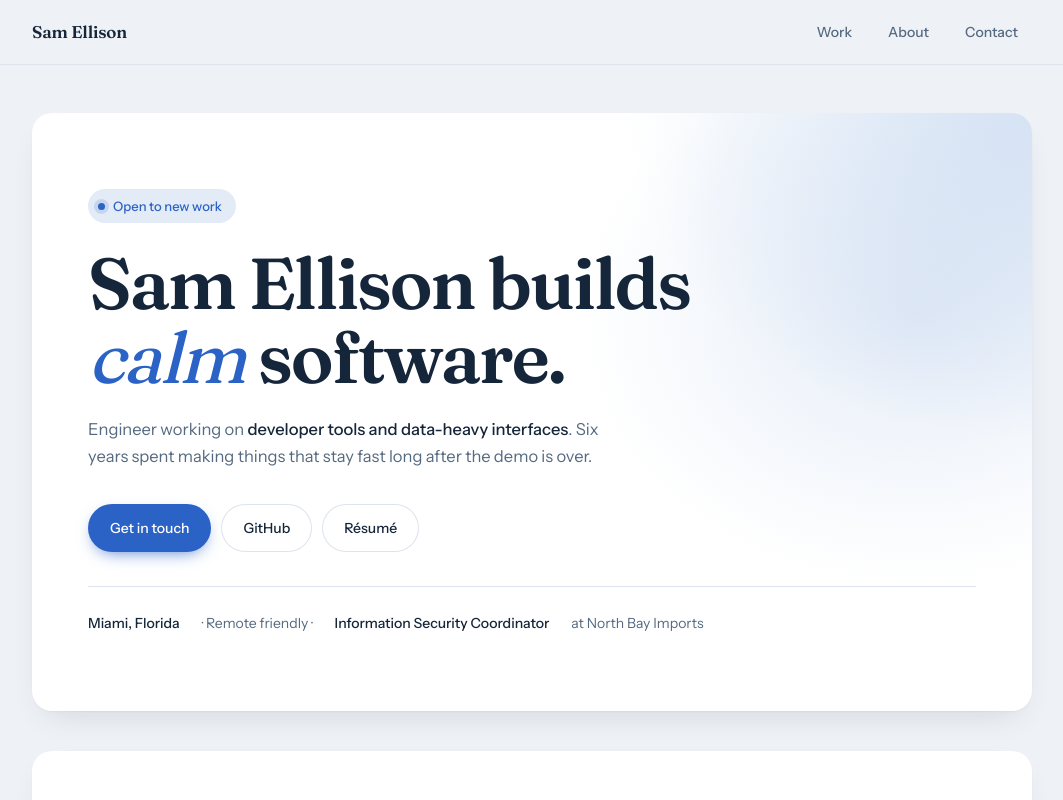
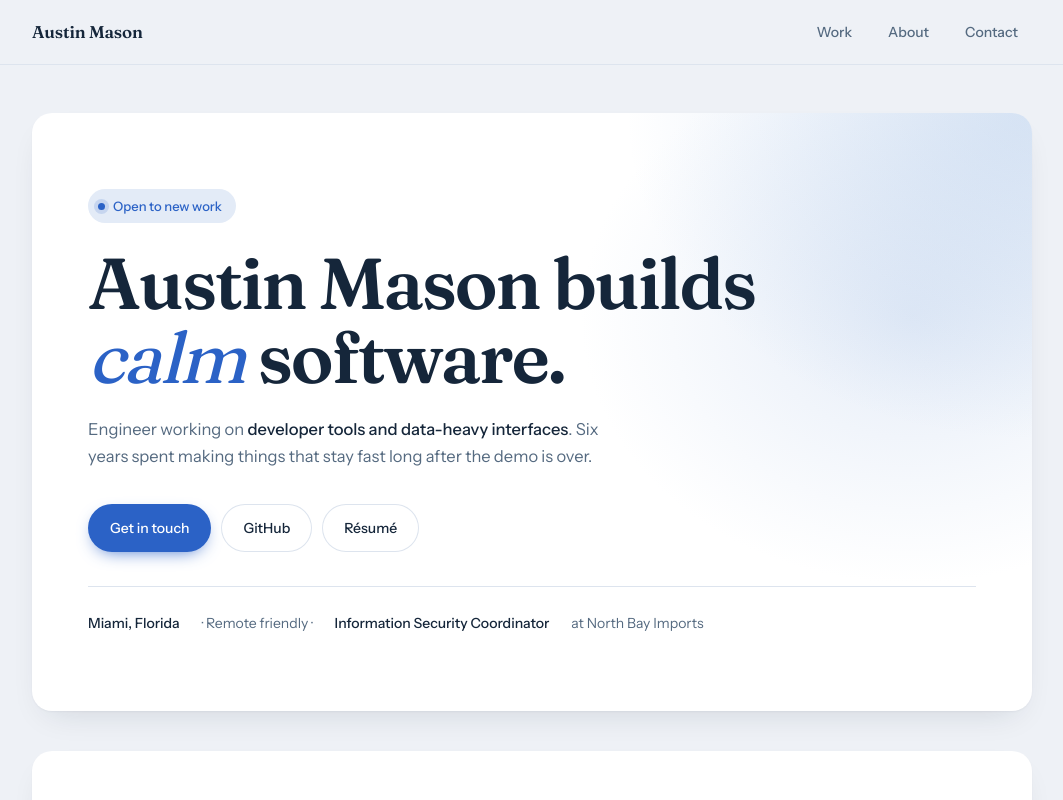
Before and after one commit to AustinM15/AustinM15.github.io, a plain HTML site: page index.html in a window 1280 px wide. Shown: the top 800 px of the page, without its empty margins (108-1171 px from the left). Drawn offline with Linux system fonts and the light colour scheme.

Commit message:
Update index.html

```diff
--- a/index.html
+++ b/index.html
@@ -190,7 +190,7 @@ footer .wrap{display:flex;flex-wrap:wrap;gap:10px;justify-content:space-between;
 
 <header class="bar">
   <div class="wrap">
-    <a class="mark" href="#top">Sam Ellison</a>
+    <a class="mark" href="#top">Austin Mason</a>
     <nav>
       <a href="#work">Work</a>
       <a href="#about">About</a>
@@ -207,7 +207,7 @@ footer .wrap{display:flex;flex-wrap:wrap;gap:10px;justify-content:space-between;
       <div class="sheet">
         <p class="pill"><i class="pip"></i>Open to new work</p>
 
-        <h1>Sam Ellison builds <em>calm</em> software.</h1>
+        <h1>Austin Mason builds <em>calm</em> software.</h1>
 
         <p class="thesis">Engineer working on <b>developer tools and data-heavy interfaces</b>. Six years spent making things that stay fast long after the demo is over.</p>
 
```
